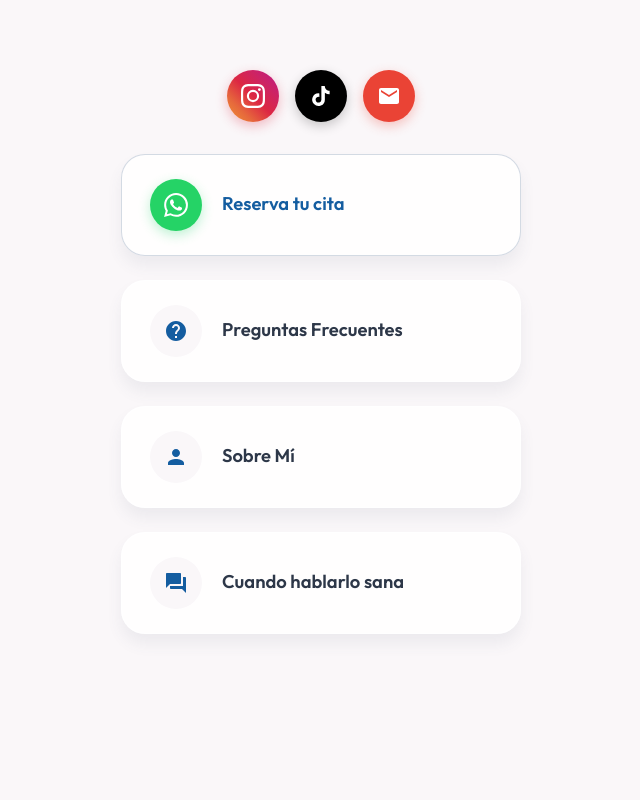
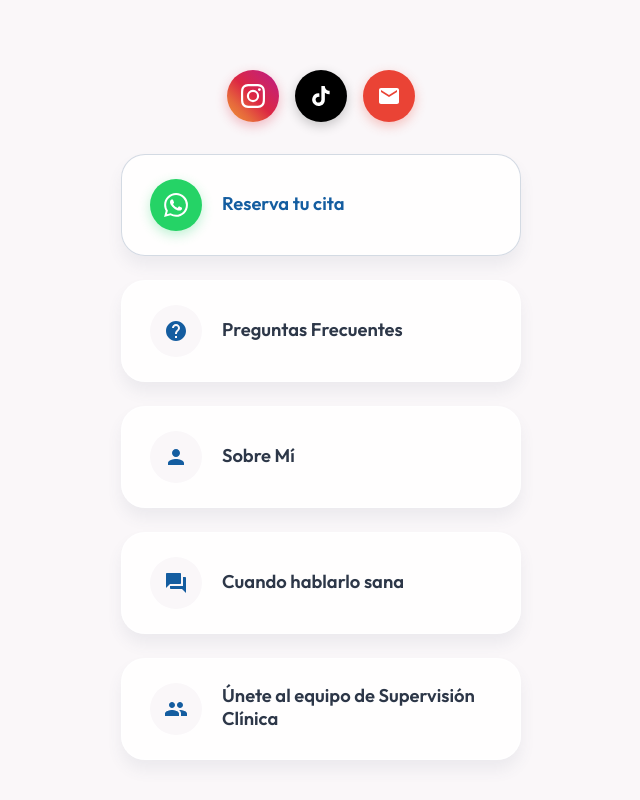
Before and after one commit to DavRack/HablarloSana, a SvelteKit app: page /landingpage in a window 1280 px wide. Shown: the part 360-1160 px from the top of the page, without its empty margins (319-959 px from the left). Before the commit the page ends 1074 px from the top, so only its background shows below. Built offline with nearby package versions, Linux system fonts and the light colour scheme.

Commit message:
added section

```diff
--- a/src/routes/landingpage/+page.svelte
+++ b/src/routes/landingpage/+page.svelte
@@ -144,6 +144,20 @@
 					</div>
 					<div class="text">
 						<h3>Cuando hablarlo sana</h3>
+					</div>
+				</div>
+			</a>
+
+			<!-- Staff Supervisión Clínica -->
+			<a href="https://docs.google.com/forms/d/e/1FAIpQLSe8dYgoG52hxcIgYnhu5FCeK_MkOfzgS1jiBqLykZYCwaRbHw/viewform?usp=preview" target="_blank" rel="noopener noreferrer" class="link-card glass-panel">
+				<div class="card-content">
+					<div class="icon staff-icon">
+						<svg viewBox="0 0 24 24" fill="currentColor" height="24" width="24">
+							<path d="M16 11c1.66 0 2.99-1.34 2.99-3S17.66 5 16 5c-1.66 0-3 1.34-3 3s1.34 3 3 3zm-8 0c1.66 0 2.99-1.34 2.99-3S9.66 5 8 5C6.34 5 5 6.34 5 8s1.34 3 3 3zm0 2c-2.33 0-7 1.17-7 3.5V19h14v-2.5c0-2.33-4.67-3.5-7-3.5zm8 0c-.29 0-.62.02-.97.05 1.16.84 1.97 1.97 1.97 3.45V19h6v-2.5c0-2.33-4.67-3.5-7-3.5z"/>
+						</svg>
+					</div>
+					<div class="text">
+						<h3>Únete al equipo de Supervisión Clínica</h3>
 					</div>
 				</div>
 			</a>
@@ -362,6 +376,12 @@
 		box-shadow: 0 4px 12px rgba(20, 93, 160, 0.3);
 	}
 
+	.link-card:hover .icon.staff-icon {
+		background: var(--color-primary);
+		color: white;
+		box-shadow: 0 4px 12px rgba(20, 93, 160, 0.3);
+	}
+
 	.social-icon.tiktok-icon {
 		background: #000000;
 		color: white;
```
